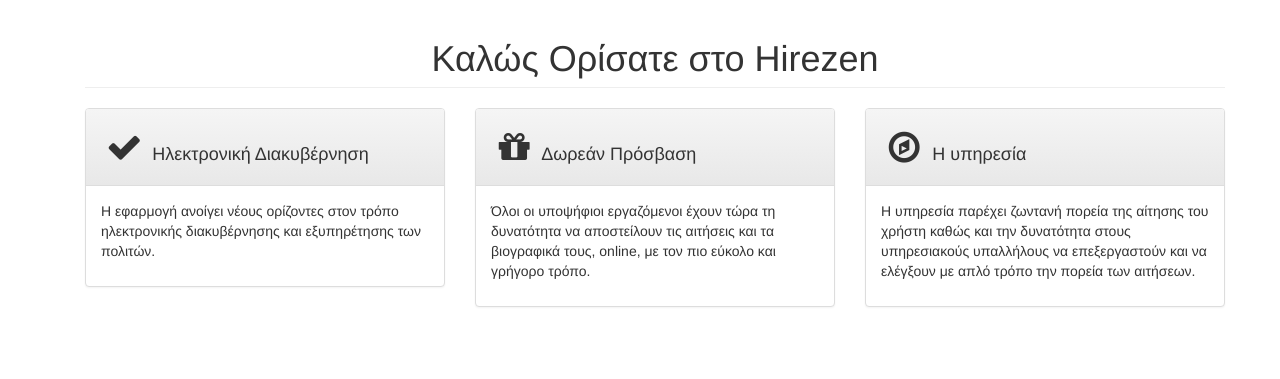
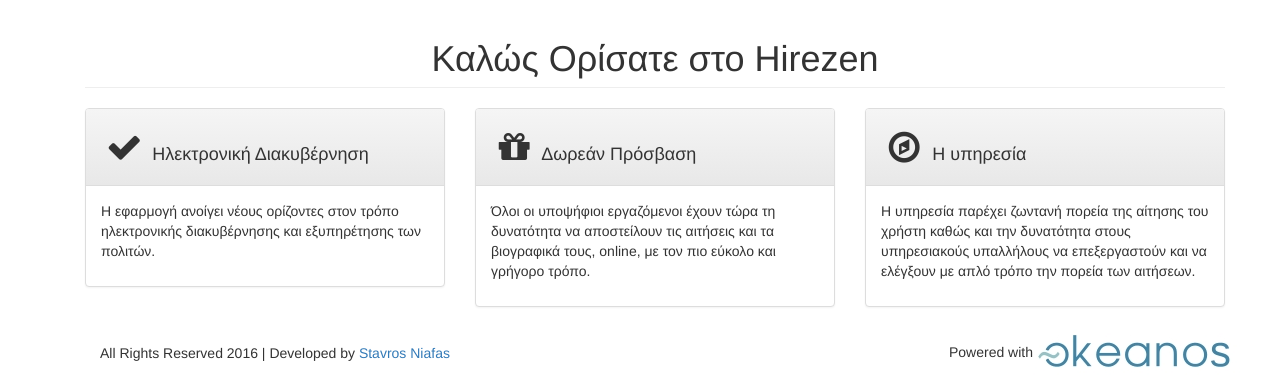
Before and after one commit to sniafas/Hirezen, a PHP site: page / in a window 1280 px wide. Shown: the part 578-957 px from the top of the page. Before the commit the page ends 885 px from the top, so only its background shows below. Run offline with PHP 8.4, Linux system fonts and the light colour scheme; some libraries are stand-ins or nearby versions.

Commit message:
footer added

```diff
--- a/htdocs/index.php
+++ b/htdocs/index.php
@@ -266,7 +266,15 @@ if ( !isset($_SESSION['username']) )
 
 
     <script src="css/bootstrap/dist/js/bootstrap.min.js"></script>
-
+    <footer class="footer">
+        <div class="container">
+            <span style="float:left; padding-top: 16px;">
+                All Rights Reserved  2016 |
+                Developed by <a href="http://sniafas.eu">Stavros Niafas </a>
+            </span>
+            <span style="float:right">Powered with<img src="img/okeanos.png"></img> </span>
+        </div>
+    </footer>
 
 </body>
 </html>
```
Also changed, not shown: htdocs/img/okeanos.png (added).
